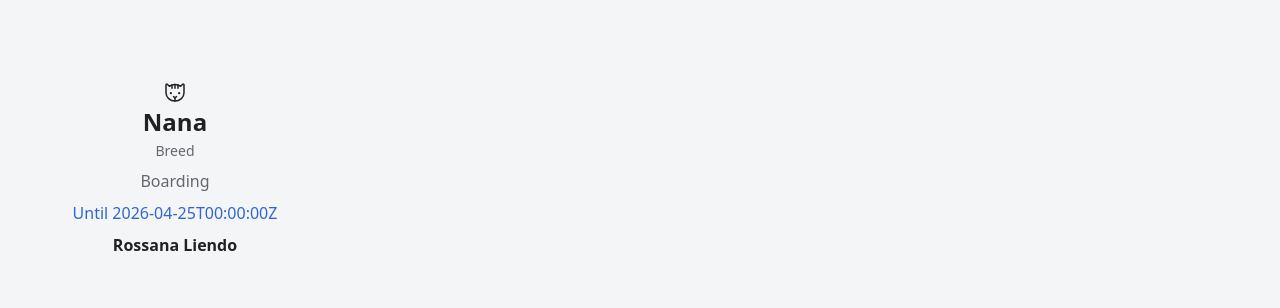
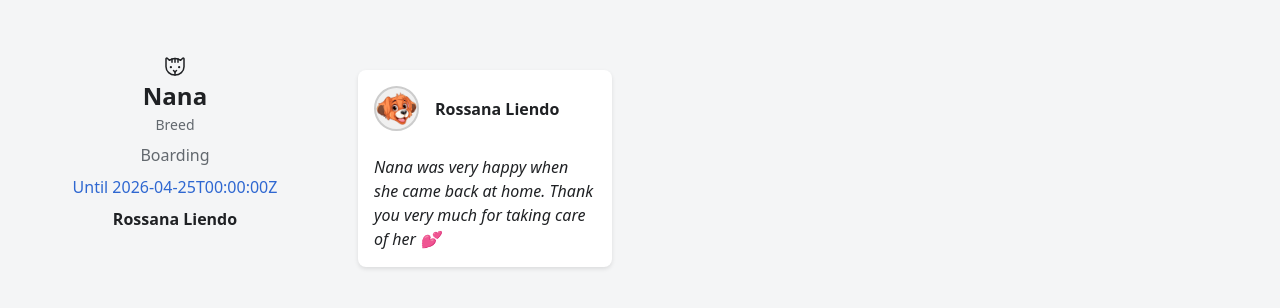
Before and after one commit to agomezal96/pawmetrics-frontend, a React (Vite) app: page / in a window 1280 px wide. Shown: the part 346-654 px from the top of the page. Built offline with nearby package versions, Linux system fonts and the light colour scheme.

Commit message:
Display component in Dashboard

```diff
--- a/src/components/Dashboard/Dashboard.tsx
+++ b/src/components/Dashboard/Dashboard.tsx
@@ -3,8 +3,13 @@ import EarningsCard from '../cards/EarningsCard';
 import PetNumberCard from '../cards/PetNumberCard';
 import { Cat, Dog } from 'phosphor-react';
 import FutureBookingCard from '../cards/FutureBookingsCard';
-import { mockEarnings, mockFutureBooking } from '../../mocks/mockData';
+import {
+  mockEarnings,
+  mockFutureBooking,
+  mockReview,
+} from '../../mocks/mockData';
 import CurrentBooking from '../CurrentBooking';
+import ReviewCard from '../cards/ReviewCard';
 
 export default function Dashboard() {
   return (
@@ -22,6 +27,7 @@ export default function Dashboard() {
       />
       <FutureBookingCard booking={mockFutureBooking} />
       <CurrentBooking booking={mockFutureBooking} />
+      <ReviewCard review={mockReview} />
     </div>
   );
 }
```
